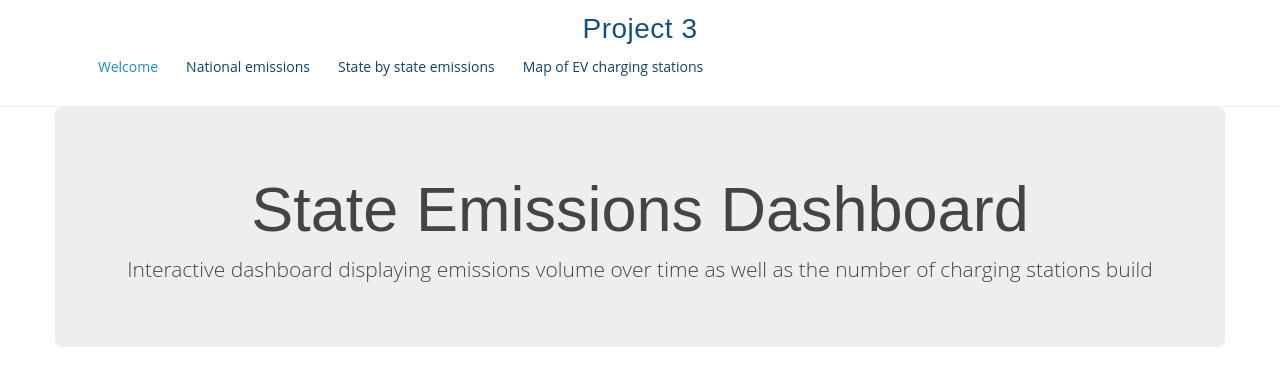
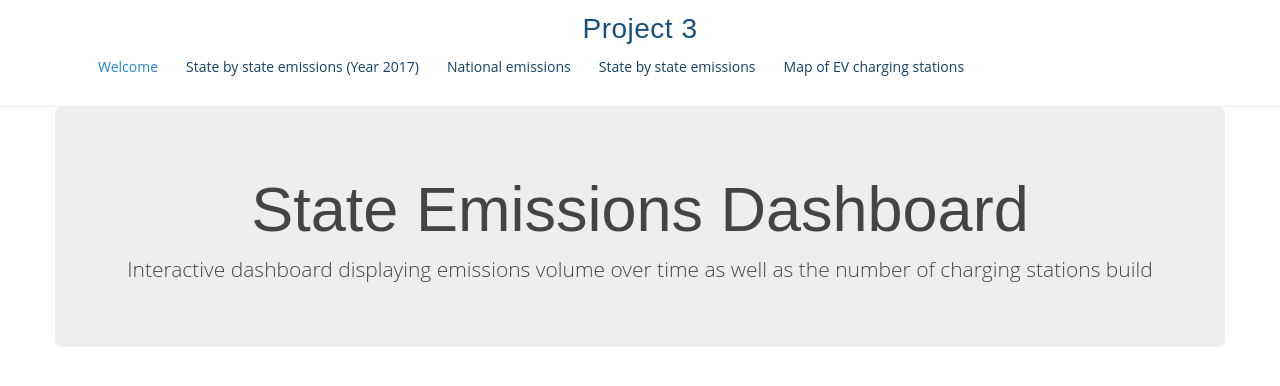
Before and after one commit to allychau/visualize_me_captain, a Flask app: page /bubble in a window 1280 px wide. Shown: the top 386 px of the page. Run offline with Flask 2, Linux system fonts and the light colour scheme; data that the repository does not hold is empty; some libraries are stand-ins or nearby versions.

Commit message:
Add home navigation link for bubble visualization

```diff
--- a/templates/bubble.html
+++ b/templates/bubble.html
@@ -26,6 +26,7 @@
     <nav class="nav-menu d-none d-lg-block">
       <ul>
         <li class="active"><a href="/">Welcome</a></li>
+          <li><a href="bubble">State by state emissions (Year 2017)</a></li>
           <li><a href="national">National emissions</a></li>
           <li><a href="chart">State by state emissions</a></li>
           <li><a href="map">Map of EV charging stations</a></li>
@@ -44,12 +45,7 @@
         <p>Interactive dashboard displaying emissions volume over time as well as the number of charging stations build</p>
       </div>
     </div>
-
-
-
-
-        <div id="bubble"></div>
-
+    <div id="bubble"></div>
 
   <script src="https://cdnjs.cloudflare.com/ajax/libs/d3/5.5.0/d3.js"></script>
   <script src="https://cdn.plot.ly/plotly-latest.min.js"></script>
```
